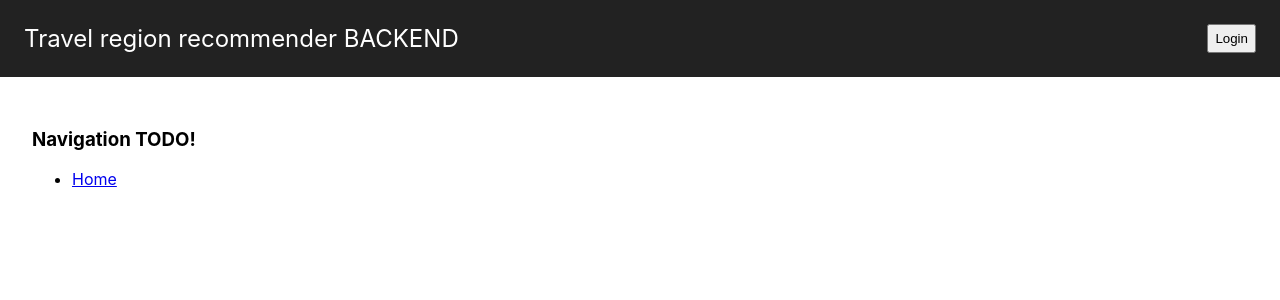
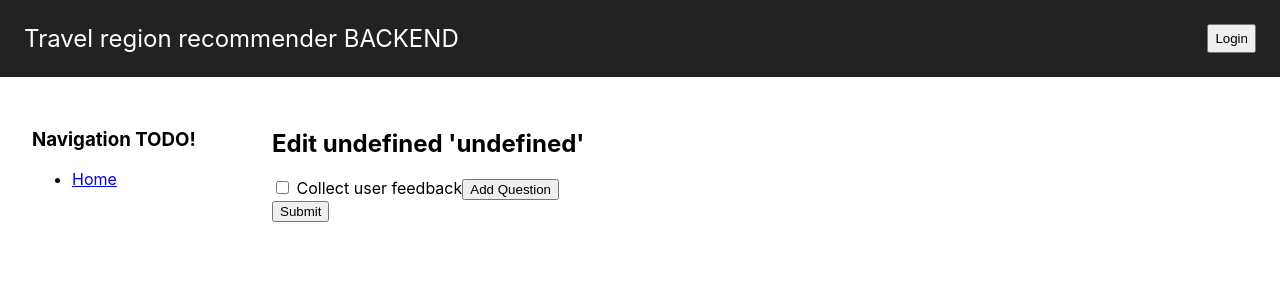
Before and after one commit to Bofrostmann/recommender_backend, a React (Create React App) app: page /feedbackSettings in a window 1280 px wide. Shown: the top 300 px of the page. Built offline with nearby package versions, Linux system fonts and the light colour scheme; no server answers; the HTML template or start-up script is replaced by a standard one.

Commit message:
Finished security and hierarchical Regions

```diff
--- a/src/API.js
+++ b/src/API.js
@@ -90,4 +90,10 @@ export default class API {
                 localStorage.removeItem('token');
             });
     }
+
+    getAllFeedbackQuestions() {
+        return axios.get(this.api_base_path + '/getFeedbackQuestions').then(response => {
+            return response.data;
+        });
+    }
 }
--- a/src/InputWrapper/index.js
+++ b/src/InputWrapper/index.js
@@ -13,7 +13,7 @@ class InputWrapper extends Component {
     render() {
         return (
             <FormGroup
-                className={"input_wrapper"}
+                className={"input_wrapper " + this.props.className}
                 controlId="formBasicText"
                 validationState={this.props.getValidationState ? this.props.getValidationState : null}>
                 <ControlLabel>{this.props.label}</ControlLabel>
@@ -27,7 +27,8 @@ class InputWrapper extends Component {
 InputWrapper.propTypes = {
     label: PropTypes.string,
     getValidationState: PropTypes.string,
-    children: PropTypes.object
+    children: PropTypes.object,
+    className: PropTypes.string
 };
 
 export default InputWrapper;
--- a/src/Layout.js
+++ b/src/Layout.js
@@ -10,6 +10,7 @@ import {Button} from "react-bootstrap";
 import LandingPage from "./Pages/LandingPage";
 import DataOverview from "./Pages/DataOverview";
 import FeatureSettings from "./Pages/FeatureSettings";
+import FeedbackSettings from "./Pages/FeedbackSettings/index";
 import RegionSettings from "./Pages/RegionSettings/Page";
 import {AuthenticationConsumer} from "./AuthenticationContext";
 
@@ -46,7 +47,8 @@ class Layout extends Component {
                                         <li><Link to='/'>Home</Link></li>
                                         {is_authenticated
                                             ? [(<li><Link to='/features'>Features</Link></li>),
-                                                (<li>< Link to='/regions'>Regions</Link></li>)]
+                                                (<li>< Link to='/regions'>Regions</Link></li>),
+                                                (<li>< Link to='/feedbackSettings'>Feedback</Link></li>)]
                                             : []
                                         }
                                     </ul>
@@ -58,6 +60,7 @@ class Layout extends Component {
                                     <Route path={'/featureSettings/:item_key'} exact component={FeatureSettings}/>
                                     <Route path={'/regions'} exact render={() => <DataOverview data_type={'region'}/>}/>
                                     <Route path={'/regionSettings/:item_key'} exact component={RegionSettings}/>
+                                    <Route path={'/feedbackSettings'} exact component={FeedbackSettings}/>
                                 </div>
                             </div>
                         </div>
--- /dev/null
+++ b/src/Pages/FeedbackSettings/FeedbackSettings.css
@@ -0,0 +1,16 @@
+.question_container {
+    display: flex;
+}
+
+.question_container .question {
+    flex-grow: 1;
+}
+
+.question_container .is_active {
+    display: flex;
+    flex-direction: column;
+}
+
+.question_container button {
+    margin: 1em 2em 2em;
+}
--- /dev/null
+++ b/src/Pages/FeedbackSettings/index.js
@@ -0,0 +1,139 @@
+/**   backend - 19.11.2018
+ *    Created by Florian Haimerl (florian.haimerl@tum.de)
+ */
+
+import React, {Component} from 'react';
+import PropTypes from "prop-types";
+
+import './FeedbackSettings.css';
+
+import TextInput from "../../TextInput";
+import WithForm from "../WithForm";
+import {Button, ButtonGroup, Tab} from "react-bootstrap";
+import InputWrapper from "../../InputWrapper";
+import API from "../../API";
+
+class FeedbackSettings extends Component {
+    constructor(props) {
+        super(props);
+        this.data_requester = new API();
+    }
+    componentDidMount() {
+        this.data_requester.getAllFeedbackQuestions().then(questions => {
+            let fields = this.props.fields;
+            fields.questions = [];
+            questions.forEach(question => {
+                fields.questions.push(question.id);
+                fields["question_is_active_" + question.id] = question.is_active;
+                fields["question_key_" + question.id] = question.key;
+                fields["question_text_" + question.id] = question.text;
+            });
+            fields.questions.sort(function(a, b){return a - b});
+            this.props.setFormFields(fields);
+            this.props.setFormSettings("UPDATE", "key", "LABEL");
+        });
+    }
+
+    createFeedbackQuestionFields = () => {
+        if (typeof this.props.fields.questions === 'undefined') {
+            return [];
+        }
+        let questions = [];
+        this.props.fields.questions.forEach(question_id => {
+            questions.push(
+                <div className={"question_container"}>
+                    <InputWrapper label={"Active"} className={"is_active"}>
+                        <input name={"question_is_active_" + question_id}
+                            type="checkbox"
+                            checked={this.props.fields["question_is_active_" + question_id]}
+                            value={this.props.fields["question_is_active_" + question_id]}
+                            onChange={this.onCheckboxChange}/>
+                    </InputWrapper>
+                    <TextInput value={this.props.fields["question_key_" + question_id]}
+                               className={"key"}
+                               onChange={this.props.on_field_change}
+                               name={"question_key_" + question_id}
+                               label={"Key"}/>
+                    <TextInput value={this.props.fields["question_text_" + question_id]}
+                               className={"question"}
+                               onChange={this.props.on_field_change}
+                               name={"question_text_" + question_id}
+                               label={"Question"}/>
+                    <Button bsStyle="warning" onClick={event => this.removeQuestion(event, question_id)}>
+                        Remove Question
+                    </Button>
+                </div>
+            );
+        });
+        return questions;
+
+    };
+    addQuestion = () => {
+        if (!this.props.fields.questions.length) {
+            this.props.on_field_change({field: "questions", value: [0]});
+        } else {
+            this.props.fields.questions.sort(function(a, b){return a - b});
+            let id = this.props.fields.questions[this.props.fields.questions.length - 1] + 1;
+            this.props.on_field_change({
+                field: "questions",
+                value: [...this.props.fields.questions, id]
+            });
+            this.props.on_field_change({
+                field: "question_is_active_" + id,
+                value: true
+            });
+        }
+    };
+
+    removeQuestion = (event, question_id) => {
+        let questions = this.props.fields.questions;
+        const i = questions.indexOf(question_id);
+        if (i > -1) {
+            questions.splice(i, 1);
+        }
+        this.props.on_field_change({
+            field: "questions",
+            value: questions
+        });
+    };
+
+    onCheckboxChange = event => {
+        this.props.on_field_change({field: event.target.name, value: event.target.checked})
+    };
+
+
+    render() {
+        return (
+            <div>
+                <input
+                    name="use_feedback"
+                    type="checkbox"
+                    checked={this.props.fields.use_feedback}
+                    value={this.props.fields.use_feedback}
+                    onChange={this.onCheckboxChange}/> Collect user feedback
+                {this.createFeedbackQuestionFields()}
+                <Button bsStyle="info" onClick={this.addQuestion}>
+                    Add Question
+                </Button>
+
+            </div>
+        );
+    }
+}
+
+FeedbackSettings.propTypes = {
+    item_key: PropTypes.string,
+    on_field_change: PropTypes.func,
+    setFormSettings: PropTypes.func,
+    setFormFields: PropTypes.func,
+    fields: PropTypes.shape({
+        use_feedback: PropTypes.bool,
+        questions: PropTypes.array
+    })
+};
+
+FeedbackSettings.defaultProps = {
+    fields: {use_feedback: true, questions: []}
+};
+
+export default WithForm(FeedbackSettings, 'feedback');
--- a/src/Pages/WithForm.js
+++ b/src/Pages/WithForm.js
@@ -62,6 +62,7 @@ function WithForm(FormContent, item_type_key) {
         };
 
         setFormFields = (fields) => {
+            console.log("fields",fields);
             this.setState({fields});
         };
 
--- a/src/TextInput/Presentational.js
+++ b/src/TextInput/Presentational.js
@@ -9,8 +9,8 @@ import InputWrapper from "../InputWrapper/index";
 import PropTypes from "prop-types";
 
 
-const Presentational = ({label, onChange, value, getValidationState, type}) => (
-    <InputWrapper label={label} getValidationState={getValidationState}>
+const Presentational = ({label, onChange, value, getValidationState, type, className}) => (
+    <InputWrapper label={label} getValidationState={getValidationState} className={className}>
         <FormControl
             type={type}
             value={value}
@@ -24,7 +24,8 @@ Presentational.propTypes = {
     value: PropTypes.string,
     type: PropTypes.string,
     onChange: PropTypes.func,
-    getValidationState: PropTypes.string
+    getValidationState: PropTypes.string,
+    className: PropTypes.string
 };
 
 export default Presentational;
--- a/src/TextInput/index.js
+++ b/src/TextInput/index.js
@@ -33,7 +33,8 @@ class TextInput extends Component {
                             getValidationState={this.getValidationState()}
                             value={this.props.value}
                             onChange={this.onInputChange}
-                            type={this.props.type}/>
+                            type={this.props.type}
+                            className={this.props.className}/>
         );
     }
 }
@@ -43,7 +44,8 @@ TextInput.propTypes = {
     name: PropTypes.string,
     type: PropTypes.string,
     onChange: PropTypes.func,
-    value: PropTypes.string
+    value: PropTypes.string,
+    className: PropTypes.string
 };
 
 TextInput.defaultProps = {};
```
Also changed, not shown: src/Pages/RegionSettings/Page.js (+9 -1 lines).
